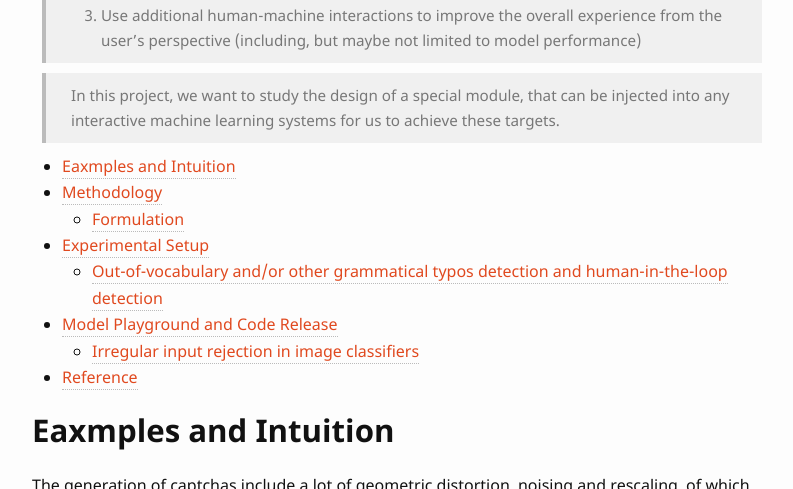
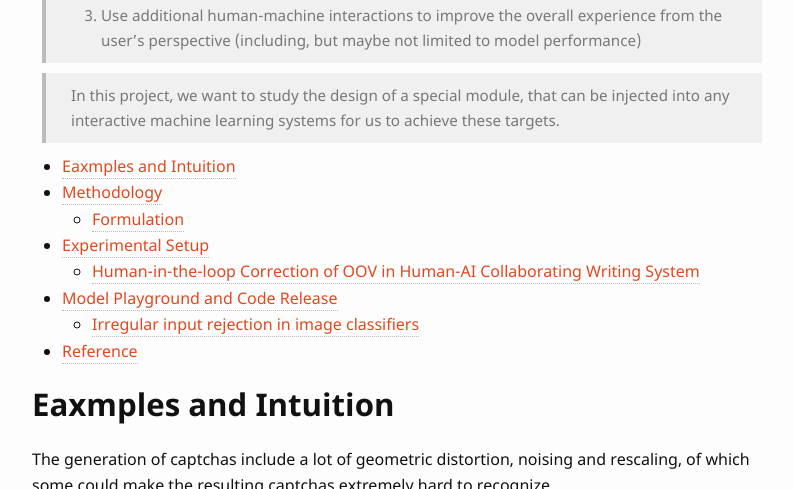
Before and after one commit to UCLAdeepvision/CS269-projects-2022spring, a Jekyll site: the page built from _posts/2022-04-24-team01-back-n-forth.md, in a window 1280 px wide and 900 px high, scrolled down 492 px, cut to the strip 0-489 px from the top of the window. Shown: the whole strip, without its empty margins (238-1031 px from the left). Built offline with Jekyll 4.4.1, drawn with Linux system fonts in a browser that asks for light colours; some web fonts are replaced; formulas are drawn with MathJax 3; comment, search, counter and statistics services are not loaded; some of the changed text lies outside the part shown.

Commit message:
compile current results

```diff
--- a/_posts/2022-04-24-team01-back-n-forth.md
+++ b/_posts/2022-04-24-team01-back-n-forth.md
@@ -84,7 +84,7 @@ The ITR factor $$\eta$$ can be used in three levels:
 3. For cases where the inverse function can only give likelihood estimation but the domain is on Riemann manifold _i.e._ gradients are available, backpropogating $$\eta^{-i}(X)$$ to $$X$$ could be helpful for auto-denoising the adversarial inputs and defend the adversarial attacks.
 
 ## Experimental Setup
-### Out-of-vocabulary and/or other grammatical typos detection and human-in-the-loop detection
+### Human-in-the-loop Correction of OOV in Human-AI Collaborating Writing System
 
 We inject our module to some previously published human-in-the-loop storytelling systems like Plan-And-Write. The experiments consist of two parts.
 * Evaluate whether the module can detect the out-of-vocabulary and/or grammatical typos, by passing some mistakenly-altered-on-purpose samples to the module and see if those mistakes are well recognized.
```
